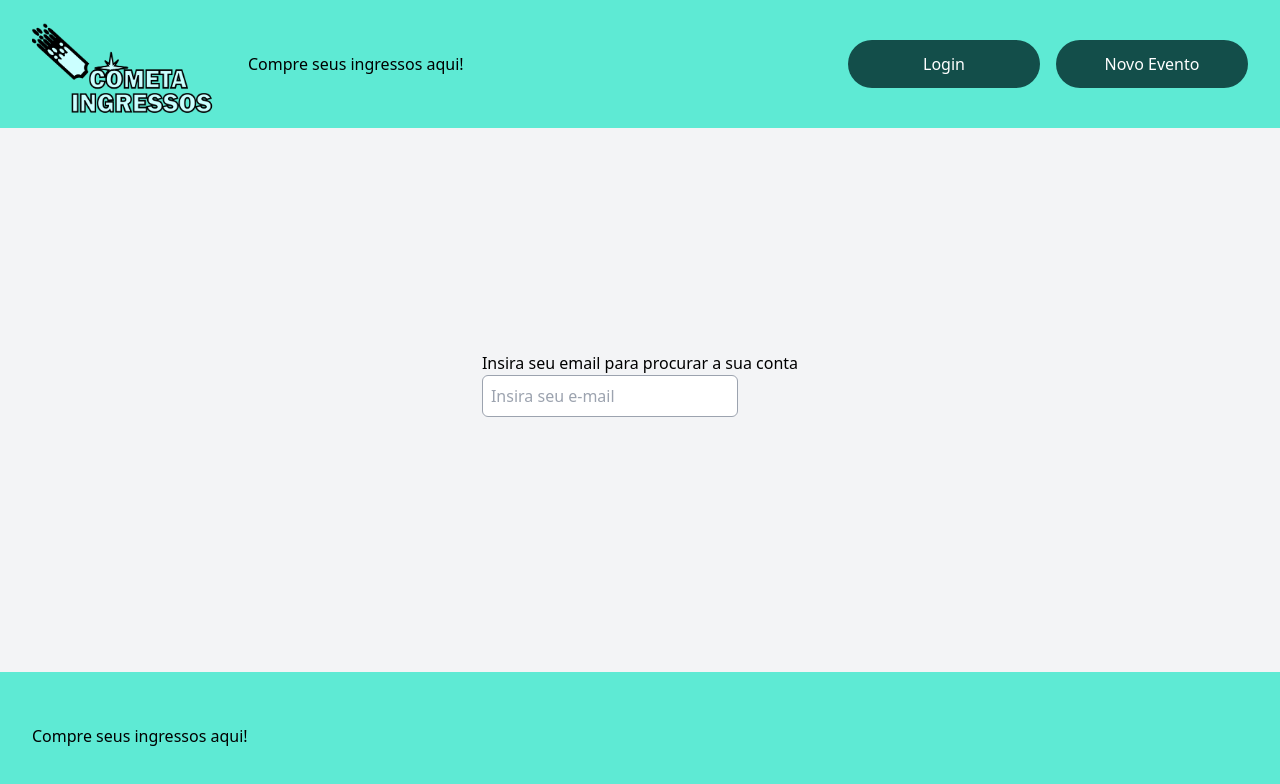
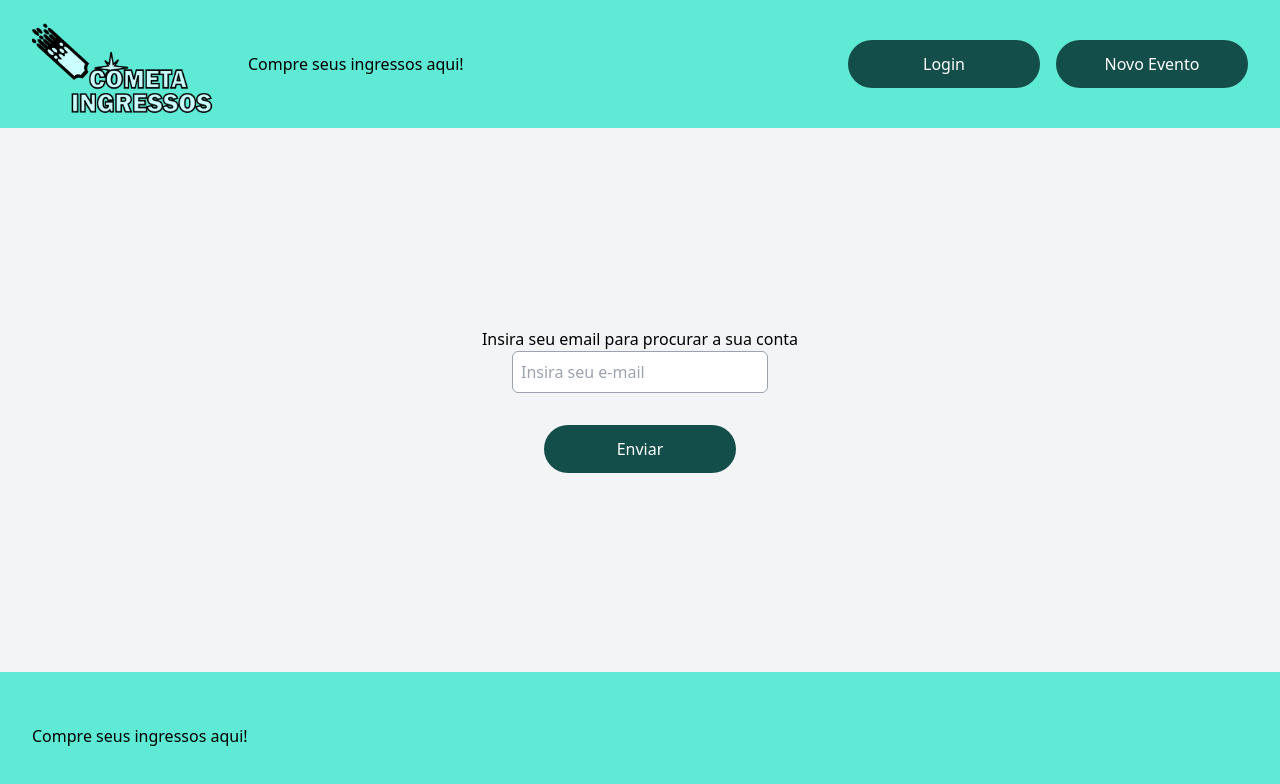
Before and after one commit to Yamazaki-Khaio/Cometa-Ingresso, a Next.js app in the folder ingressoscometa/: page /esqueciSenha in a window 1280 px wide. Shown: the top 784 px of the page. Built offline with nearby package versions, Linux system fonts and the light colour scheme.

Commit message:
adicionando botão e centralizando componentes

```diff
--- a/ingressoscometa/src/components/BotaoEntrar.1.tsx
+++ b/ingressoscometa/src/components/BotaoEntrar.1.tsx
@@ -4,7 +4,7 @@ export default function BotaoEntrar(){
 
     return(
         <div>
-            <input type="submit" value="login" className={`
+            <input type="submit" value="Login" className={`
                     w-64 h-12
                      bg-teal-900
                      text-white
--- a/ingressoscometa/src/components/CampoEmailEsqueciSenha.tsx
+++ b/ingressoscometa/src/components/CampoEmailEsqueciSenha.tsx
@@ -1,4 +1,5 @@
 import { useState } from "react";
+import Botao from "./Botao";
 
 export default function CampoEmailEsqueciSenha(props: any){
   const [email, setEmail] = useState('');
@@ -9,7 +10,7 @@ export default function CampoEmailEsqueciSenha(props: any){
 
   return(
     <div className="flex justify-center">
-      <div className="flex flex-col">
+      <div className="flex flex-col items-center">
         <label htmlFor="email">Insira seu email para procurar a sua conta</label>
         <input
           type="email"
@@ -26,6 +27,9 @@ export default function CampoEmailEsqueciSenha(props: any){
           value={email}
           onChange={handleEmailChange}
         />
+        <div className="flex justify-center w-full">
+          <Botao href="null" NomeBotao="Enviar"/>
+        </div>
       </div>
     </div>
   )
```
